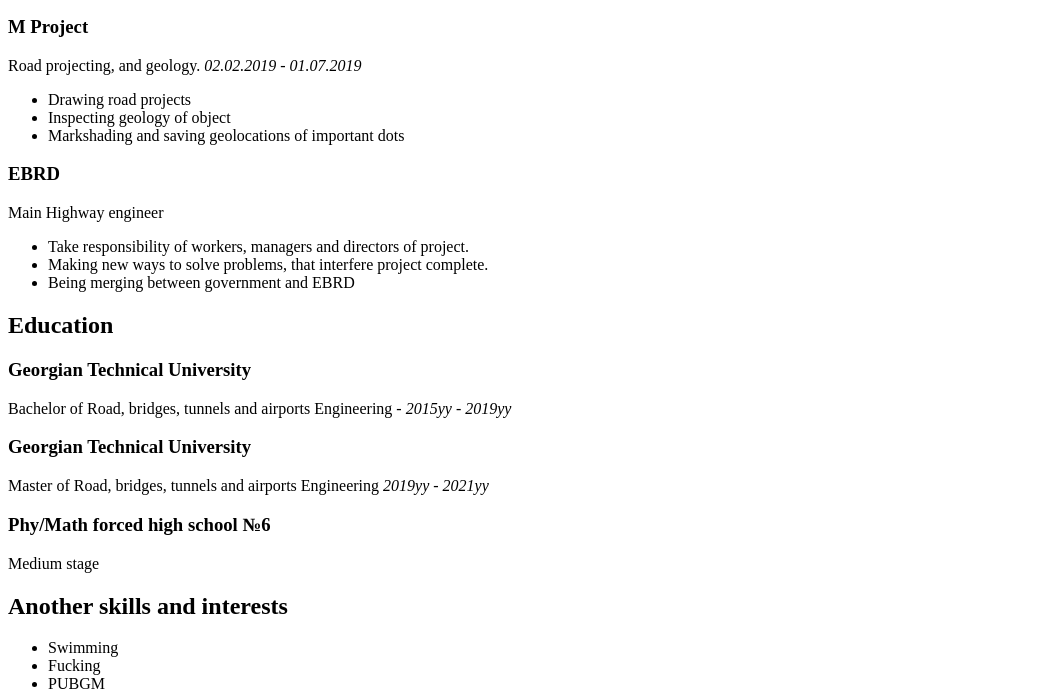
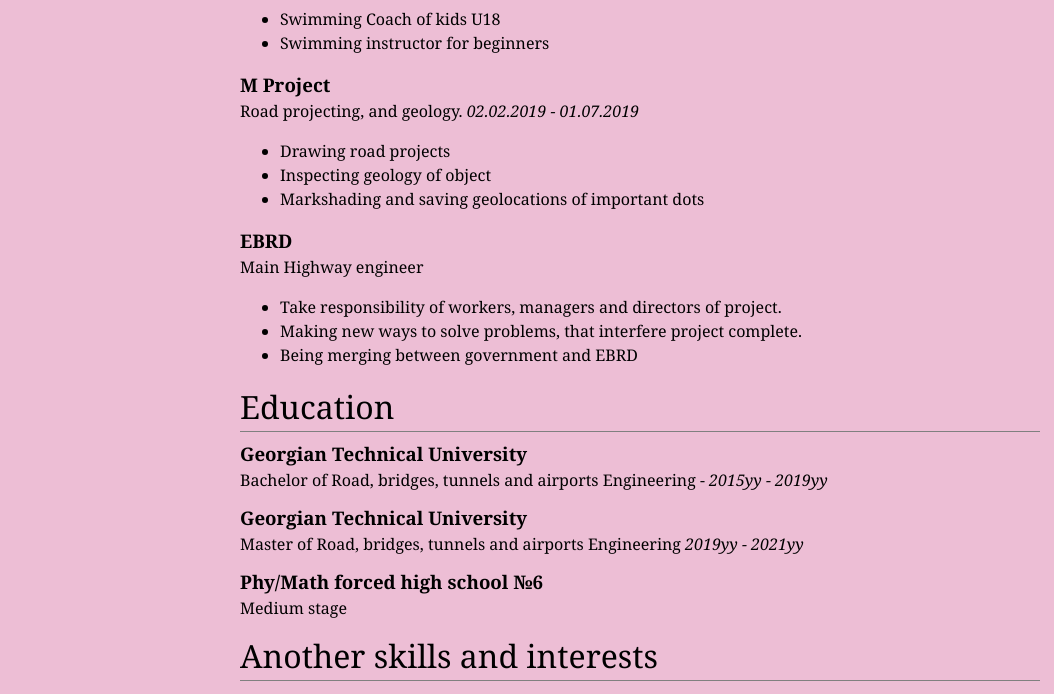
Before and after one commit to teffna/teffna.github.io, a plain HTML site: page index.html in a window 1280 px wide. Shown: the part 393-1087 px from the top of the page, without its empty margins (0-1054 px from the left). Drawn offline with Linux system fonts and the light colour scheme.

Commit message:
Update index.html

```diff
--- a/index.html
+++ b/index.html
@@ -2,7 +2,7 @@
 <html lang="en">
 <head>
 	<meta charset="UTF-8">
-	<link rel="stylesheet" type="text/css" href="inder.css">
+	<link rel="stylesheet" type="text/css" href="index.css">
   <title>Resume</title>
 <head>
 <body>
```
